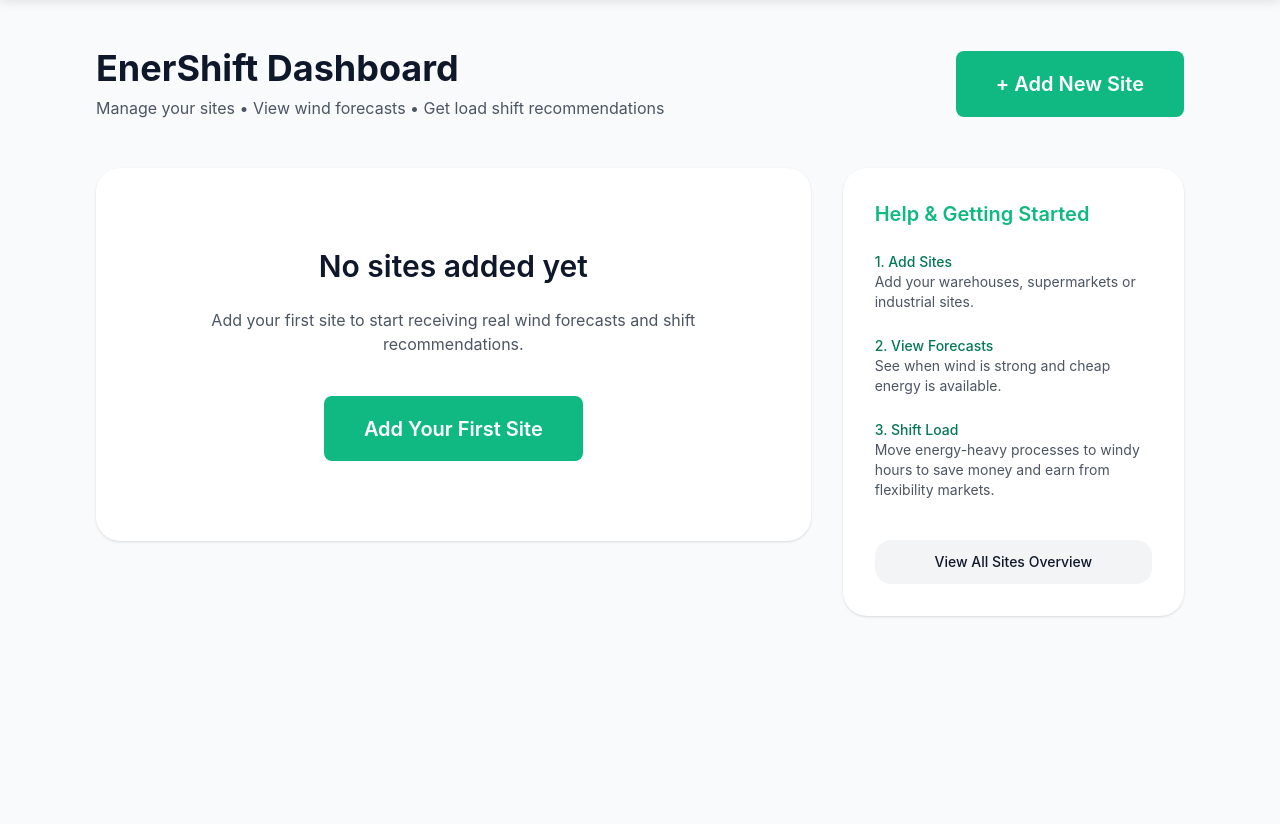
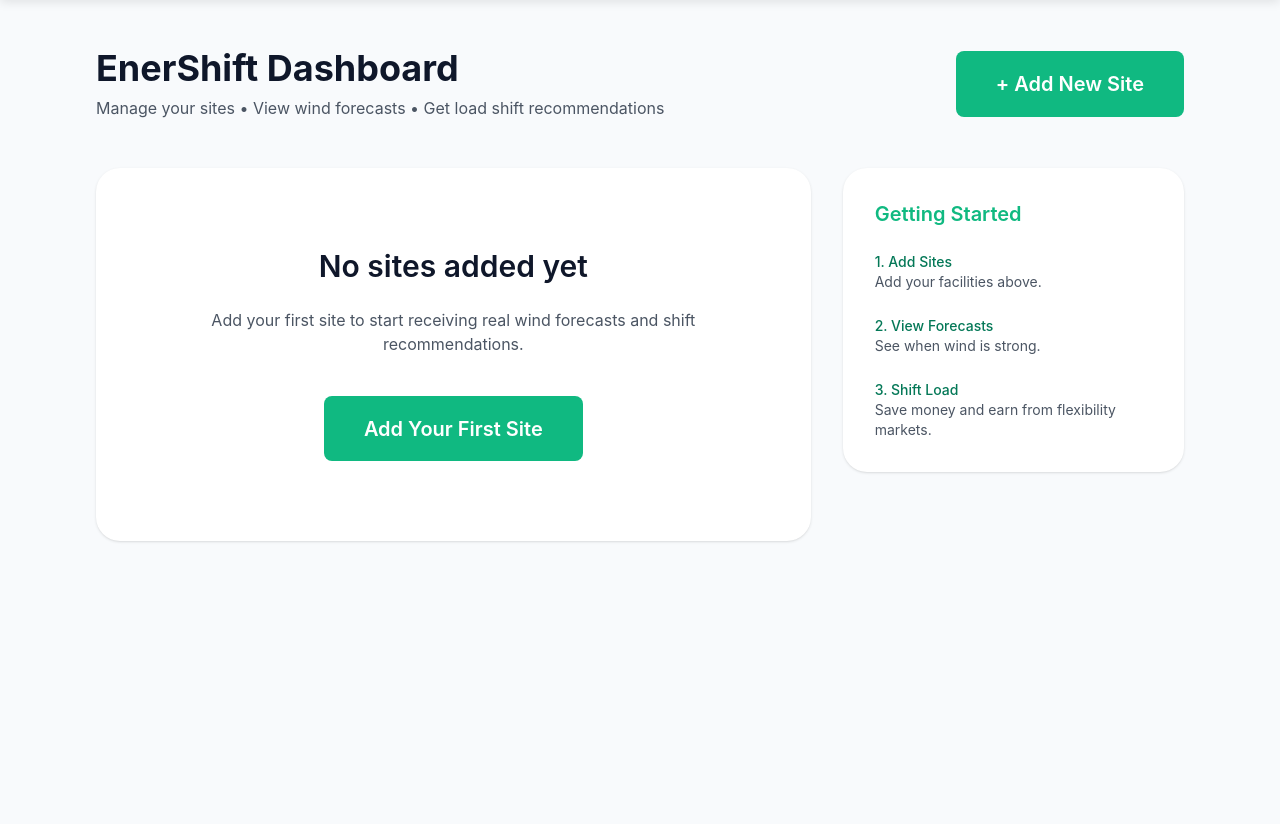
Before and after one commit to willbrad0803/EnerShift, a Django app: page /dashboard/ in a window 1280 px wide. Shown: the part 120-944 px from the top of the page. Run offline with Django 5.2, Linux system fonts and the light colour scheme; the visitor is signed in with stand-in values (Sample User, id 1); data that the repository does not hold is empty; some libraries are stand-ins or nearby versions.

Commit message:
Update home.html

```diff
--- a/templates/dashboard/home.html
+++ b/templates/dashboard/home.html
@@ -20,7 +20,7 @@
             <a href="{% url 'site_detail' site.id %}" class="block">
               <div class="card bg-white p-8 hover:shadow-2xl transition-all">
                 <h3 class="text-2xl font-semibold mb-3">{{ site.name }}</h3>
-                <p class="text-gray-500">{{ site.postcode }} • {{ site.get_industry_type_display }}</p>
+                <p class="text-gray-500">{{ site.postcode }}</p>
               </div>
             </a>
             {% endfor %}
@@ -34,27 +34,24 @@
         {% endif %}
       </div>
 
-      <!-- Sidebar: Help / Getting Started -->
+      <!-- Sidebar -->
       <div>
         <div class="bg-white rounded-3xl shadow p-8">
-          <h3 class="text-xl font-semibold mb-6">Help & Getting Started</h3>
+          <h3 class="text-xl font-semibold mb-6">Getting Started</h3>
           <div class="space-y-6 text-sm">
             <div>
               <p class="font-medium text-emerald-700">1. Add Sites</p>
-              <p class="text-gray-600">Add your warehouses, supermarkets or industrial sites.</p>
+              <p class="text-gray-600">Add your facilities above.</p>
             </div>
             <div>
               <p class="font-medium text-emerald-700">2. View Forecasts</p>
-              <p class="text-gray-600">See when wind is strong and cheap energy is available.</p>
+              <p class="text-gray-600">See when wind is strong.</p>
             </div>
             <div>
               <p class="font-medium text-emerald-700">3. Shift Load</p>
-              <p class="text-gray-600">Move energy-heavy processes to windy hours to save money and earn from flexibility markets.</p>
+              <p class="text-gray-600">Save money and earn from flexibility markets.</p>
             </div>
           </div>
-          <a href="{% url 'all_sites_overview' %}" class="block mt-10 text-center bg-gray-100 hover:bg-gray-200 py-3 rounded-2xl text-sm font-medium">
-            View All Sites Overview
-          </a>
         </div>
       </div>
     </div>
```
